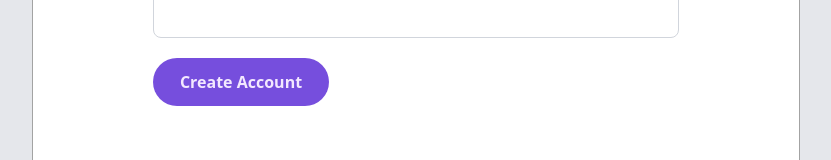
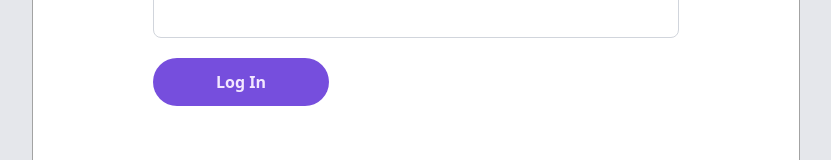
Before and after one commit to martin-codex3/school-management-v1, a SvelteKit app in the folder frontend/: page / in a window 1280 px wide. Shown: the part 531-691 px from the top of the page, without its empty margins (224-1055 px from the left). Built offline with nearby package versions, Linux system fonts and the light colour scheme; a web font is replaced by a local one; what tailwindcss-motion would draw is missing.

Commit message:
working on the auth page

```diff
--- a/frontend/src/lib/components/forms/Login.svelte
+++ b/frontend/src/lib/components/forms/Login.svelte
@@ -6,7 +6,7 @@
     import type { ActionData } from "../../../routes/$types";
     import GoogleIcon from "@iconify-svelte/devicon/google";
 
-    let isCreatingAccount: boolean = $state(false);
+    let isSigningIn: boolean = $state(false);
 
     interface Props {
         form: ActionData;
@@ -38,20 +38,24 @@
         <p class="text-lg text-gray-500">Log in to access your account</p>
     </div>
     <form
-        action="?/createAccount"
+        action="?/loginUser"
         method="POST"
         use:enhance={() => {
-            isCreatingAccount = true;
+            isSigningIn = true;
             return async ({ update, result }) => {
                 await update();
-                isCreatingAccount = false;
+                isSigningIn = false;
 
                 if (result.type === "failure") {
                     toast.error(errorTitle);
                 }
 
                 if (result.type === "error") {
-                    console.log("there will be an error here");
+                    toast.error(errorTitle);
+                }
+
+                if (result.type === "success") {
+                    toast.success("Logged in successfully");
                 }
             };
         }}
@@ -89,9 +93,9 @@
                 />
 
                 <StyledButton
-                    title="Create Account"
-                    label="create account"
-                    isLoading={isCreatingAccount}
+                    title="Log In"
+                    label="Log in"
+                    isLoading={isSigningIn}
                 />
             </div>
         </div>
--- a/frontend/src/routes/+page.server.ts
+++ b/frontend/src/routes/+page.server.ts
@@ -58,5 +58,26 @@ export const actions: Actions = {
 
         const username = data.get("username")?.toString().trim() ?? "";
         const password_hash = data.get("password_hash")?.toString().trim() ?? "";
+
+        const payload = new URLSearchParams({ username: username, password_hash: password_hash });
+
+        const response = await fetch(`${PUBLIC_BACKEND_API}/authentication/token`, {
+            method: "POST",
+            headers: {
+                "Content-Type": "application/x-www-form-urlencoded"
+            },
+            body: payload
+        });
+
+        if (!response.ok) {
+            const responseData: ValidationErrors = await response.json();
+            return fail(response.status, { problem: responseData });
+        }
+
+        if (response.ok) {
+            console.log(response.body);
+        }
+
+        console.log(payload)
     }
 }
```
